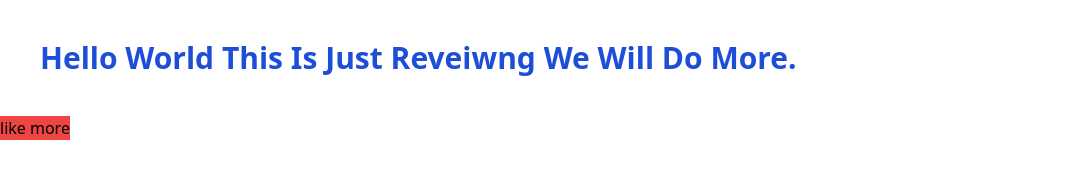
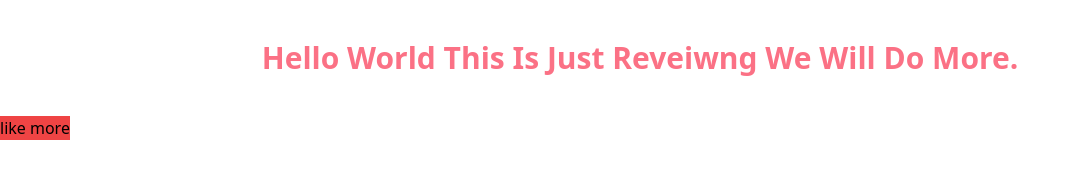
Before and after one commit to SubairMohamed/reviewing-tailwindcss, a website: page src/index.html in a window 1280 px wide. Shown: the whole page, without its empty margins (0-1080 px from the left). Drawn offline with Linux system fonts and the light colour scheme.

Commit message:
well-done

```diff
--- a/src/index.html
+++ b/src/index.html
@@ -20,7 +20,7 @@
 
 
 
-    <h1 class="m-10 text-3xl font-semibold text-center text-blue-700 capitalize">
+    <h1 class="m-10 text-3xl font-semibold text-center capitalize text-rose-400 headline">
         Hello world this is just reveiwng we will do more.
     </h1>
     <button class="bg-red-500">like more</button>
```
Also changed, not shown: dist/output.css.
